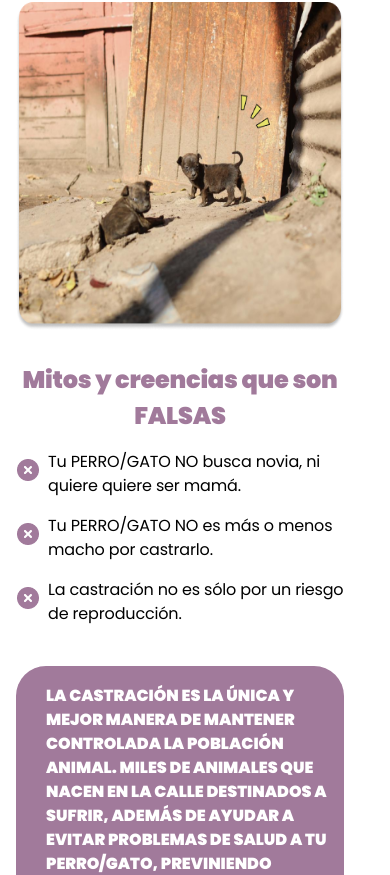
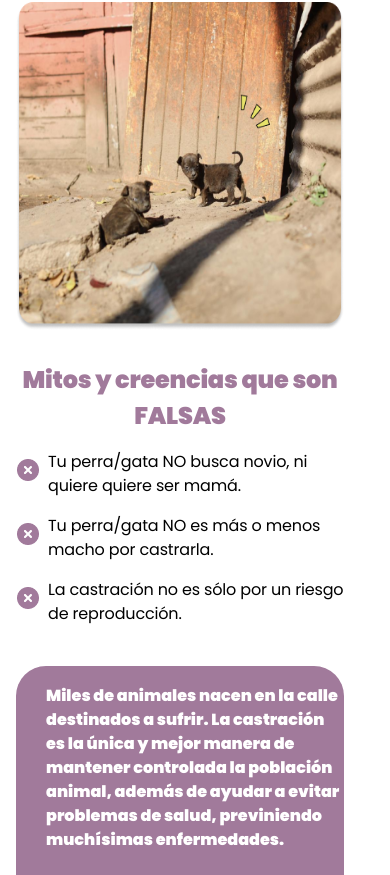
Before and after one commit to nachorosa/zaguates, a website: page pages/castrar.html in a window 390 px wide. Shown: the part 206-1081 px from the top of the page. Drawn offline with nearby package versions, Linux system fonts and the light colour scheme; files that its build step writes are made by us from their sources.

Commit message:
act final

```diff
--- a/pages/castrar.html
+++ b/pages/castrar.html
@@ -95,12 +95,12 @@
             <h2 class="text-center titulo__castraciones">La importancia de castrar</h2>
             <img src="../multimedia/img/infoUtil/castracionesImg2.png" class='img__castraciones' draggable="false" alt="">
             <h2 class="mitos">Mitos y creencias  que son FALSAS</h2>
-            <img src="../multimedia/img/infoUtil/IconMitos.png" alt="icono" class="iconmitos1"><p class="parraf__mitos__1"> Tu PERRO/GATO NO busca novia, ni quiere quiere ser mamá.</p>
-            <img src="../multimedia/img/infoUtil/IconMitos.png" alt="icono" class="iconmitos2"><p class="parraf__mitos__2"> Tu PERRO/GATO NO es más o menos macho por castrarlo. </p>
+            <img src="../multimedia/img/infoUtil/IconMitos.png" alt="icono" class="iconmitos1"><p class="parraf__mitos__1"> Tu perra/gata NO busca novio, ni quiere quiere ser mamá.</p>
+            <img src="../multimedia/img/infoUtil/IconMitos.png" alt="icono" class="iconmitos2"><p class="parraf__mitos__2"> Tu perra/gata NO es más o menos macho por castrarla.</p>
             <img src="../multimedia/img/infoUtil/IconMitos.png" alt="icono" class="iconmitos3"><p class="parraf__mitos__3"> La castración no es sólo por un riesgo de reproducción. </p>
             <!-- rectangulo -->
             <div class="rectangulo">
-                <p class="parrafo__rectangulo">LA CASTRACIÓN ES LA ÚNICA Y MEJOR MANERA DE MANTENER CONTROLADA LA POBLACIÓN ANIMAL. MILES DE ANIMALES QUE NACEN EN LA CALLE DESTINADOS A SUFRIR, ADEMÁS DE AYUDAR A EVITAR PROBLEMAS DE SALUD A TU PERRO/GATO, PREVINIENDO MUCHÍSIMAS ENFERMEDADES.</p>
+                <p class="parrafo__rectangulo">Miles de animales nacen en la calle destinados a sufrir. La castración es la única y mejor manera de mantener controlada la población animal, además de ayudar a evitar problemas de salud, previniendo muchísimas enfermedades.</p>
             </div>
             <!-- ventajas de esterilizacion -->
             <h2 class="titulo__ventajas">Ventajas de la esterilización</h2>
--- a/scss/style.css
+++ b/scss/style.css
@@ -1381,7 +1381,7 @@ body {
   /* About us section */
   .nosotros {
     display: block;
-    /* background: url("../multimedia/img/nosotros/donacionesMobile.png"); */
+    background: url("../multimedia/img/nosotros/donacionesMobile.png");
     background-size: contain;
     height: 850px;
     width: 100%;
```
Also changed, not shown: index.html (+8 -3 lines), multimedia/img/infoUtil/castracionesImg1(orig3).png (added), multimedia/img/infoUtil/castracionesImg1.png, multimedia/img/infoUtil/maltratoImg2 (original).png (added), multimedia/img/infoUtil/maltratoImg2.png.
